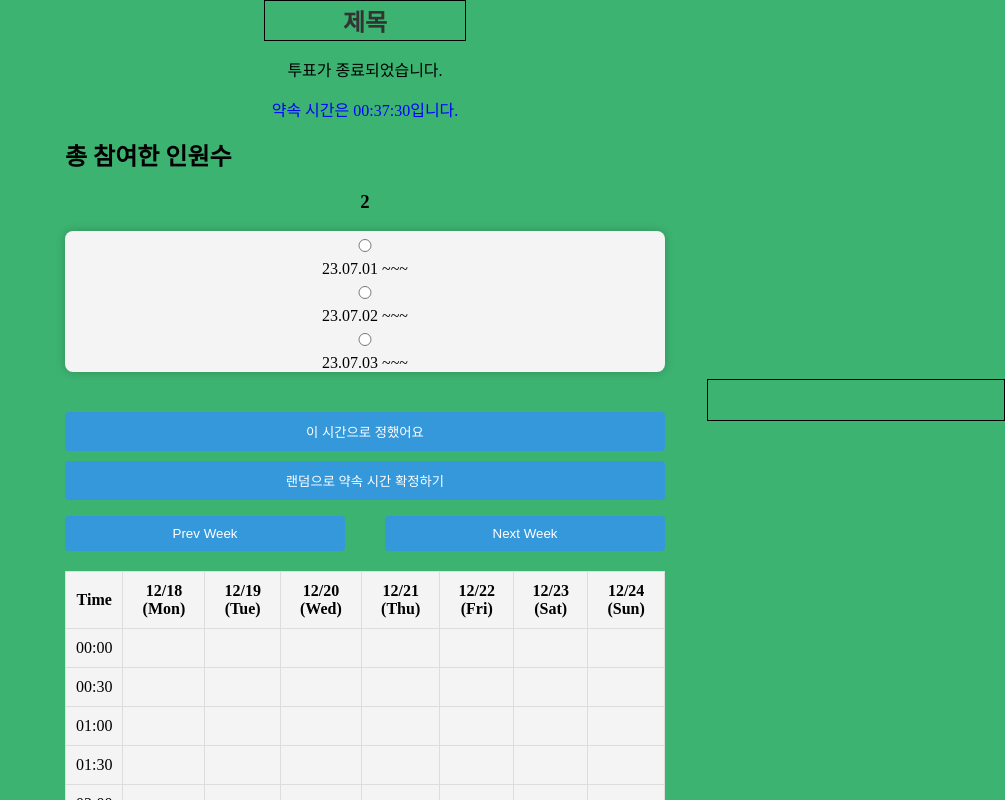
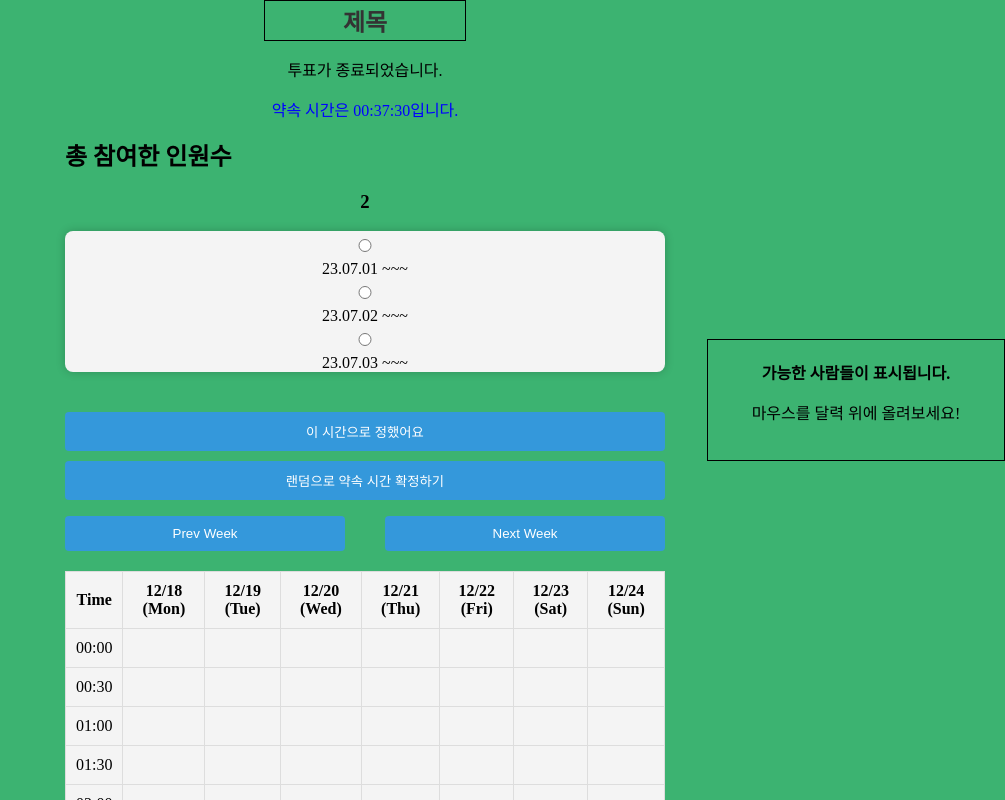
Before and after one commit to mindongmindong/whenMeet, a React (Create React App) app in the folder react-whenMeet/: page /resultend in a window 1280 px wide. Shown: the top 800 px of the page, without its empty margins (275-1280 px from the left). Built offline with nearby package versions, Linux system fonts and the light colour scheme.

Commit message:
[EDIT] CSS수정

```diff
--- a/react-whenMeet/src/components/ResultEndForm.jsx
+++ b/react-whenMeet/src/components/ResultEndForm.jsx
@@ -143,6 +143,12 @@ export default function ResultEndForm() {
         </span>
 
         <span className="possible">
+          {!hoveredInfo && (
+            <div>
+              <strong>가능한 사람들이 표시됩니다.</strong>
+              <p>마우스를 달력 위에 올려보세요!</p>
+            </div>
+          )}
           {hoveredInfo && (
             <div style={{ textAlign: "center" }}>
               <strong>
```
